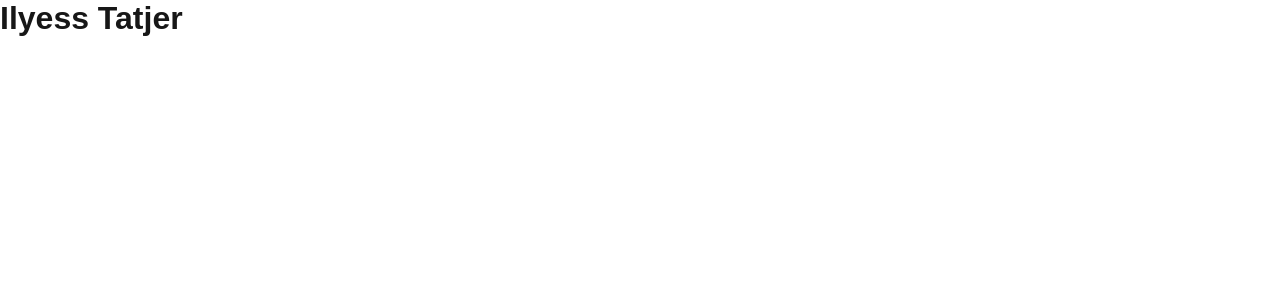
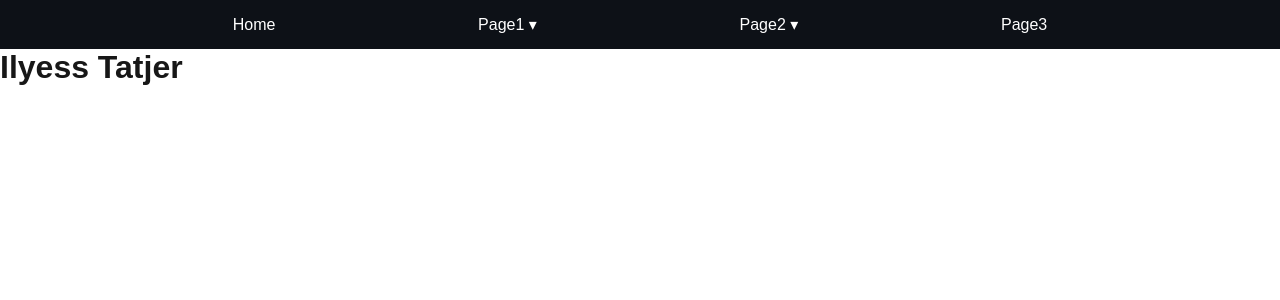
Before and after one commit to BaptisteCpt/SAE-4.01, a Next.js app in the folder sae3.01/: page / in a window 1280 px wide. Shown: the top 300 px of the page. Built offline with nearby package versions, Linux system fonts and the light colour scheme.

Commit message:
login en cours

```diff
--- /dev/null
+++ b/sae3.01/app/components/nav.jsx
@@ -0,0 +1,71 @@
+import React from 'react'
+import styles from "../css/navLogin.css";
+import {useState} from 'react'
+
+
+export default function nav() {
+    const [openMenu, setOpenMenu] = useState(null);
+    const [pageOne,setPage1] = useState("Page1 ▾")
+    const [pageTwo,setPage2] = useState("Page2 ▾")
+
+    const page1 = document.getElementById('page1')
+    const page2 = document.getElementById('page2')
+
+    /*page1.addEventListener("click",()=>{
+
+        if (pageOne === "Page1 ▾"){
+            setPage1("Page1 ")
+        }
+        else{
+            setPage1("Page1 ▾")
+        }
+    })*/
+
+    /*page2.addEventListener("click",()=>{
+
+        if (pageTwo === "Page2 ▾"){
+            setPage2("Page2 ")
+        }
+        else{
+            setPage2("Page2 ▾")
+        }
+    })*/
+
+
+    function toggleMenu(menu) {
+        setOpenMenu(openMenu === menu ? null : menu);
+      }
+
+    return (
+    <nav className="Nav">
+      <a href="#">Home</a>
+
+      <div className="menuderoulant">
+        <button id='page1' className="activemenuboutton" onClick={() => toggleMenu("page1")}>
+          {pageOne}
+        </button>
+        {openMenu === "page1" &&
+          <div className="menuderoulantcontent">
+            <a href="#">A</a>
+            <a href="#">B</a>
+            <a href="#">C</a>
+          </div>
+        }
+      </div>
+
+      <div className="menuderoulant">
+        <button id='page2' className="activemenuboutton" onClick={() => toggleMenu("page2")}>
+          {pageTwo}
+        </button>
+        {openMenu === "page2" && (
+          <div className="menuderoulantcontent">
+            <a href="#">A</a>
+            <a href="#">B</a>
+          </div>
+        )}
+      </div>
+
+      <a href="#">Page3</a>
+    </nav>
+  );
+}
--- /dev/null
+++ b/sae3.01/app/css/navLogin.css
@@ -0,0 +1,49 @@
+.Nav {
+    display: flex;
+    justify-content: space-evenly;
+    background-color: #0d1117;
+    padding: 15px 30px;
+    align-items: center;
+}
+
+.Nav a,
+.activemenuboutton {
+    color: white;
+    text-decoration: none;
+    font-weight: 500;
+    background: none;
+    border: none;
+    cursor: pointer;
+    font-size: 16px;
+}
+
+.activemenuboutton:hover {
+    color: #58a6ff;
+}
+
+.menuderoulant {
+    position: relative;
+    display: inline-block;
+}
+
+.menuderoulantcontent {
+    display: flex;
+    flex-direction: column;
+    position: absolute;
+    background-color: #1e1e1e;
+    min-width: 160px;
+    box-shadow: 0 4px 8px rgba(0, 0, 0, 0.3);
+    padding: 10px 0;
+    border-radius: 8px;
+    z-index: 1;
+}
+
+.menuderoulantcontent a {
+    color: white;
+    padding: 8px 16px;
+    text-decoration: none;
+}
+
+.menuderoulantcontent a:hover {
+    background-color: #2b2b2b;
+}
--- a/sae3.01/app/page.js
+++ b/sae3.01/app/page.jsx
@@ -1,8 +1,14 @@
+'use client'
+
 import Image from "next/image";
 import styles from "./page.module.css";
+import Nav from "./components/nav"
 
 export default function Home() {
   return (
-    <h1>Ilyess Tatjer</h1>
+    <>
+        <Nav/>
+        <h1>Ilyess Tatjer</h1>
+    </>
   );
 }
```
Also changed, not shown: sae3.01/app/layout.jsx (renamed from sae3.01/app/layout.js).
